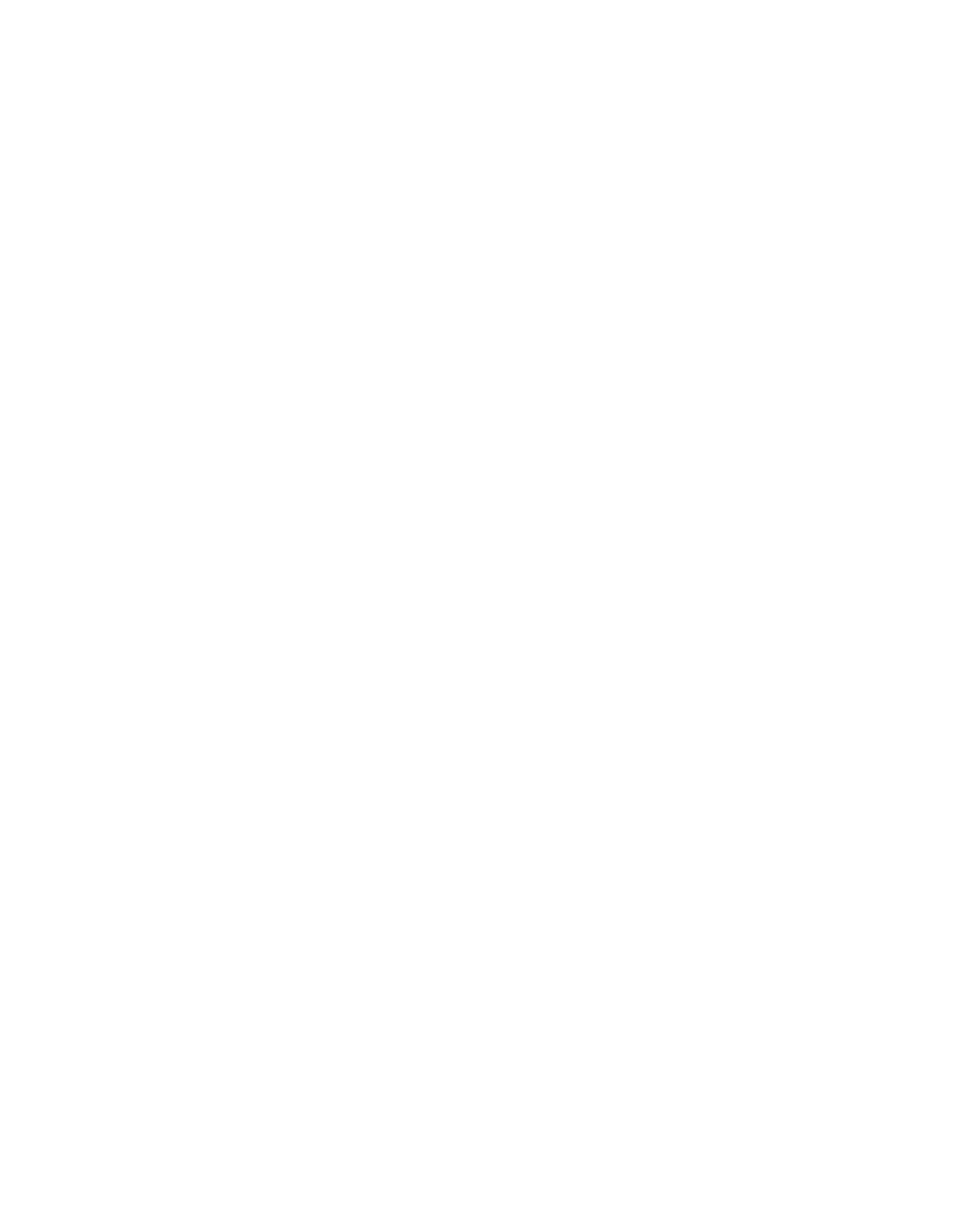
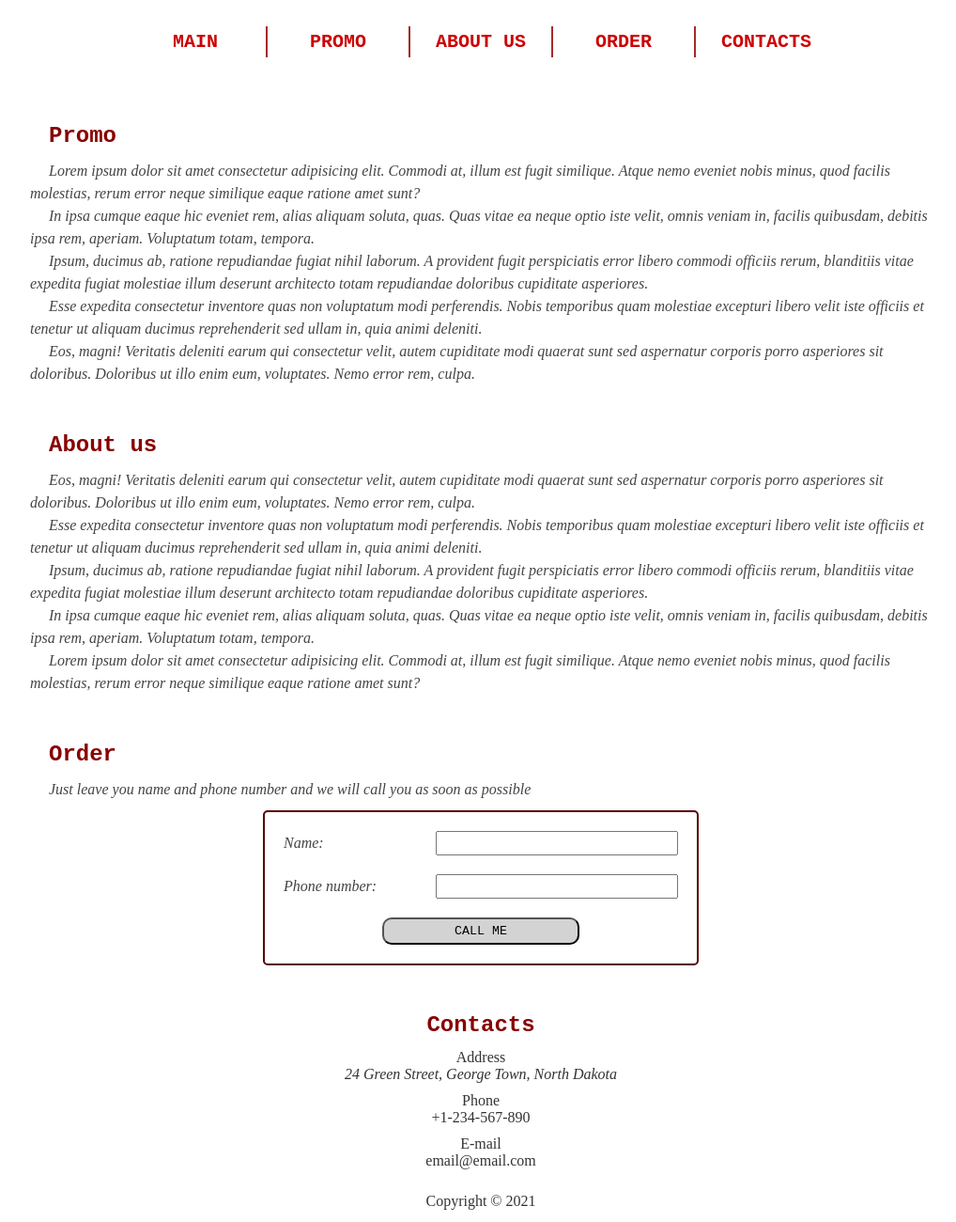
Before and after one commit to nadProg/test-repository, a plain HTML site: page index.html in a window 1280 px wide. Shown: the whole page at 94% size, without its empty margins (128-1146 px from the left). Before the commit the page ends 800 px from the top, so only its background shows below. Drawn offline with Linux system fonts and the light colour scheme.

Commit message:
Release v.0.1.0
Squashed commit of the following:

- js branch

- style branch

- markup branch

```diff
--- /dev/null
+++ b/css/contacts.css
@@ -0,0 +1,14 @@
+.contacts {
+  margin-bottom: 25px;
+  padding: 0;
+}
+
+.contacts dt,
+.contacts dd {
+  margin: 0;
+  padding: 0;
+}
+
+.contacts dd {
+  margin-bottom: 10px;
+}
--- /dev/null
+++ b/css/container.css
@@ -0,0 +1,4 @@
+.container {
+  width: 1200px;
+  margin: 0 auto;
+}
--- /dev/null
+++ b/css/footer.css
@@ -0,0 +1,18 @@
+.footer {
+  text-align: center;
+  color: #333
+}
+
+.footer h2 {
+  font-family: monospace;
+  font-size: 24px;
+
+  margin-bottom: .5em;
+
+  color: #800;
+}
+
+
+.footer__contacts {
+  margin: 0 auto;
+}
--- /dev/null
+++ b/css/link.css
@@ -0,0 +1,10 @@
+.link {
+  text-decoration: none;
+  color: inherit;
+}
+
+.link:hover {
+  text-decoration: underline;
+  text-decoration-style: dashed;
+  text-decoration-color: brown;
+}
--- a/css/main.css
+++ b/css/main.css
@@ -0,0 +1,14 @@
+@import 'container.css';
+
+@import 'visually-hidden.css';
+@import 'link.css';
+
+@import 'nav.css';
+@import 'site-nav.css';
+
+@import 'section.css';
+
+@import 'order-form.css';
+
+@import 'footer.css';
+@import 'contacts.css';
--- /dev/null
+++ b/css/nav.css
@@ -0,0 +1,5 @@
+.nav {
+  display: flex;
+
+  justify-content: center;
+}
--- /dev/null
+++ b/css/order-form.css
@@ -0,0 +1,42 @@
+.order-form {
+  display: flex;
+  flex-direction: column;
+
+  width: 35%;
+  margin: 10px auto;
+  padding: 20px;
+
+  border: #500 2px solid;
+  border-radius: 5px;
+}
+
+.order-form label {
+  font-style: italic;
+
+  display: flex;
+
+  margin-bottom: 20px;
+
+  align-items: center;
+  justify-content: space-between;
+}
+
+.order-form input {
+  line-height: 20px;
+
+  width: 250px;
+}
+
+.order-form button {
+  font-family: monospace;
+
+  width: 50%;
+  padding: 5px;
+
+  text-transform: uppercase;
+
+  border-radius: 10px;
+  background: lightgray;
+
+  align-self: center;
+}
--- /dev/null
+++ b/css/section.css
@@ -0,0 +1,26 @@
+.section {
+  margin: 50px 0;
+
+  color: #444;
+}
+
+.section h2,
+.section p {
+  width: 80%;
+  margin: 0 auto;
+}
+
+.section h2 {
+  font-family: monospace;
+  font-size: 24px;
+color: #880000;
+  margin-bottom: .5em;
+  padding-left: 40px;
+}
+
+.section p {
+  font-style: italic;
+  line-height: 1.5em;
+
+  text-indent: 20px;
+}
--- /dev/null
+++ b/css/site-nav.css
@@ -0,0 +1,31 @@
+.site-nav {
+  font-family: monospace;
+  font-size: 20px;
+  font-weight: 700;
+color: #cc0000;
+  display: flex;
+
+  padding: 0;
+
+  list-style: none;
+
+  text-transform: uppercase;
+}
+
+.site-nav__item {
+  display: flex;
+
+  width: 150px;
+
+  text-align: center;
+
+  justify-content: center;
+}
+
+.site-nav__item:not(:last-of-type) {
+  border-right: 2px solid brown;
+}
+
+.site-nav__link {
+  padding: 5px;
+}
--- /dev/null
+++ b/css/visually-hidden.css
@@ -0,0 +1,18 @@
+.visually-hidden {
+  font-size: 1px;
+
+  position: absolute;
+
+  overflow: hidden;
+  clip: rect(0, 0, 0, 0);
+
+  width: 1px;
+  height: 1px;
+  margin: -1px;
+  padding: 0;
+
+  white-space: nowrap;
+
+  border: 0;
+
+}
--- a/index.html
+++ b/index.html
@@ -1,11 +1,94 @@
 <!DOCTYPE html>
 <html lang="en">
+
 <head>
   <meta charset="UTF-8">
   <meta name="viewport" content="width=device-width, initial-scale=1.0">
-  <title>Document</title>
+  <title>Title</title>
+  <link rel="stylesheet" href="css/main.css">
 </head>
+
 <body>
+  <header class="header">
+    <div class="container">
+      <nav class="header__nav nav">
+        <ul class="nav__site-nav site-nav">
+          <li class="site-nav__item">
+            <a class="site-nav__link link" href="index.html">Main</a>
+          </li>
+          <li class="site-nav__item">
+            <a class="site-nav__link link" href="index.html#promo">Promo</a>
+          </li>
+          <li class="site-nav__item">
+            <a class="site-nav__link link" href="index.html#about-us">About us</a>
+          </li>
+          <li class="site-nav__item">
+            <a class="site-nav__link link" href="index.html#order">Order</a>
+          </li>
+          <li class="site-nav__item">
+            <a class="site-nav__link link" href="index.html#contacts">Contacts</a>
+          </li>
+        </ul>
+      </nav>
+    </div>
+  </header>
+  <main class="main">
+    <h1 class="visually-hidden">Main header</h1>
+    <section class="main__promo promo section" id="promo">
+      <div class="container">
+        <h2 class="promo__title title">Promo</h2>
+        <p>Lorem ipsum dolor sit amet consectetur adipisicing elit. Commodi at, illum est fugit similique. Atque nemo eveniet nobis minus, quod facilis molestias, rerum error neque similique eaque ratione amet sunt?</p>
+        <p>In ipsa cumque eaque hic eveniet rem, alias aliquam soluta, quas. Quas vitae ea neque optio iste velit, omnis veniam in, facilis quibusdam, debitis ipsa rem, aperiam. Voluptatum totam, tempora.</p>
+        <p>Ipsum, ducimus ab, ratione repudiandae fugiat nihil laborum. A provident fugit perspiciatis error libero commodi officiis rerum, blanditiis vitae expedita fugiat molestiae illum deserunt architecto totam repudiandae doloribus cupiditate asperiores.</p>
+        <p>Esse expedita consectetur inventore quas non voluptatum modi perferendis. Nobis temporibus quam molestiae excepturi libero velit iste officiis et tenetur ut aliquam ducimus reprehenderit sed ullam in, quia animi deleniti.</p>
+        <p>Eos, magni! Veritatis deleniti earum qui consectetur velit, autem cupiditate modi quaerat sunt sed aspernatur corporis porro asperiores sit doloribus. Doloribus ut illo enim eum, voluptates. Nemo error rem, culpa.</p>
+      </div>
+    </section>
+    <section class="main__about-us about-us section" id="about-us">
+      <div class="container">
+        <h2 class="about-us__title title">About us</h2>
+        <p>Eos, magni! Veritatis deleniti earum qui consectetur velit, autem cupiditate modi quaerat sunt sed aspernatur corporis porro asperiores sit doloribus. Doloribus ut illo enim eum, voluptates. Nemo error rem, culpa.</p>
+        <p>Esse expedita consectetur inventore quas non voluptatum modi perferendis. Nobis temporibus quam molestiae excepturi libero velit iste officiis et tenetur ut aliquam ducimus reprehenderit sed ullam in, quia animi deleniti.</p>
+        <p>Ipsum, ducimus ab, ratione repudiandae fugiat nihil laborum. A provident fugit perspiciatis error libero commodi officiis rerum, blanditiis vitae expedita fugiat molestiae illum deserunt architecto totam repudiandae doloribus cupiditate asperiores.</p>
+        <p>In ipsa cumque eaque hic eveniet rem, alias aliquam soluta, quas. Quas vitae ea neque optio iste velit, omnis veniam in, facilis quibusdam, debitis ipsa rem, aperiam. Voluptatum totam, tempora.</p>
+        <p>Lorem ipsum dolor sit amet consectetur adipisicing elit. Commodi at, illum est fugit similique. Atque nemo eveniet nobis minus, quod facilis molestias, rerum error neque similique eaque ratione amet sunt?</p>
+      </div>
+    </section>
+    <section class="main__order order section" id="order">
+      <div class="container">
+        <h2>Order</h2>
+        <p>Just leave you name and phone number and we will call you as soon as possible</p>
+        <form class="order__form order-form" action="#" method="POST">
+          <label>
+            Name: <input type="text" required>
+          </label>
+          <label>
+            Phone number: <input type="tel" required>
+          </label>
+          <button class="order-form__submit-btn btn" type="submit">Call me</button>
+        </form>
+      </div>
+    </section>
+  </main>
+  <footer class="footer">
+    <div class="container">
+      <div class="footer__top">
+        <h2 class="footer__title title">Contacts</h2>
+        <dl class="footer__contacts contacts" id="contacts">
+          <dt>Address</dt>
+          <dd><address>24 Green Street, George Town, North Dakota</address></dd>
+          <dt>Phone</dt>
+          <dd><a class="link" href="tel:+1234567890">+1-234-567-890</a></dd>
+          <dt>E-mail</dt>
+          <dd><a class="link" href="email:email@email.com">email@email.com</a></dd>
+        </dl>
+      </div>
+      <div class="footer__bottom">
+        <p class="footer__copyright copyright">Copyright &copy; 2021</p>
+      </div>
+    </div>
+  </footer>
+  <script src="js/index.js"></script>
+</body>
 
-</body>
 </html>
--- a/js/index.js
+++ b/js/index.js
@@ -0,0 +1,13 @@
+document.forms[0].addEventListener('submit', (evt) => {
+  const name = evt.currentTarget.elements[0];
+  const phone = evt.currentTarget.elements[1];
+  evt.preventDefault();
+  setTimeout(() => {
+    alert(`
+      Dear ${name.value}, your order successfully received!
+      We will call you on ${phone.value}
+      `);
+    name.value = '';
+    phone.value = '';
+  }, 1500);
+});
```
Also changed, not shown: 1 other file.
